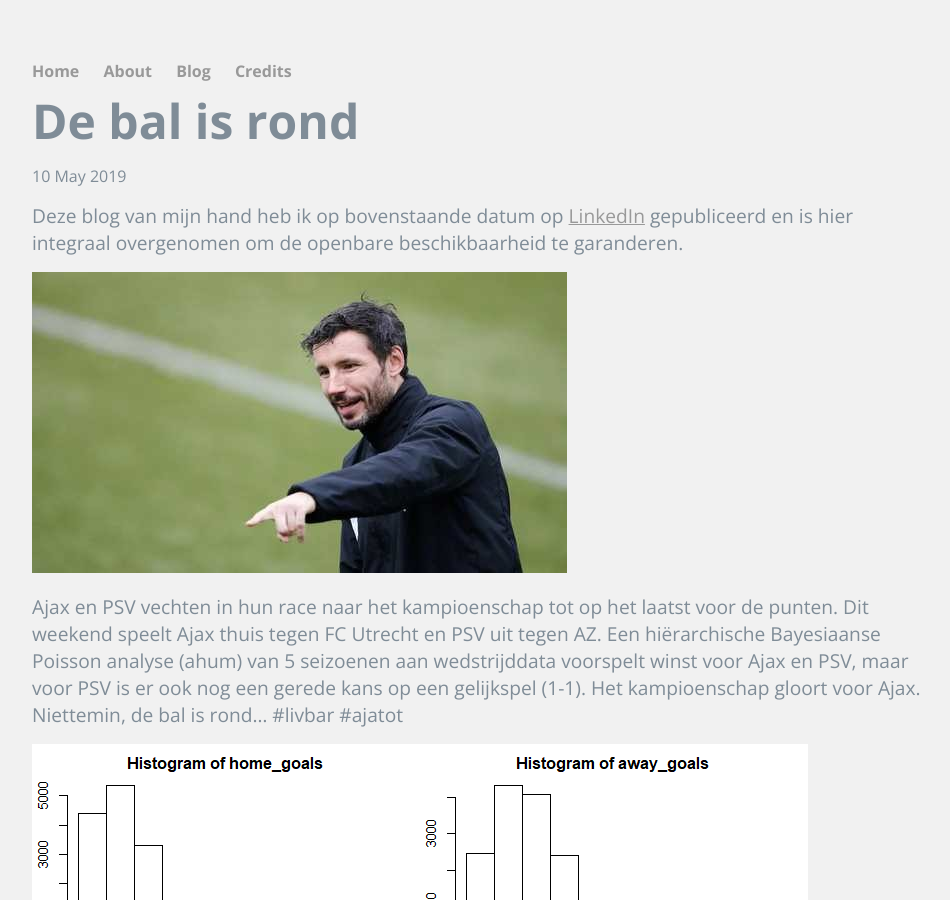
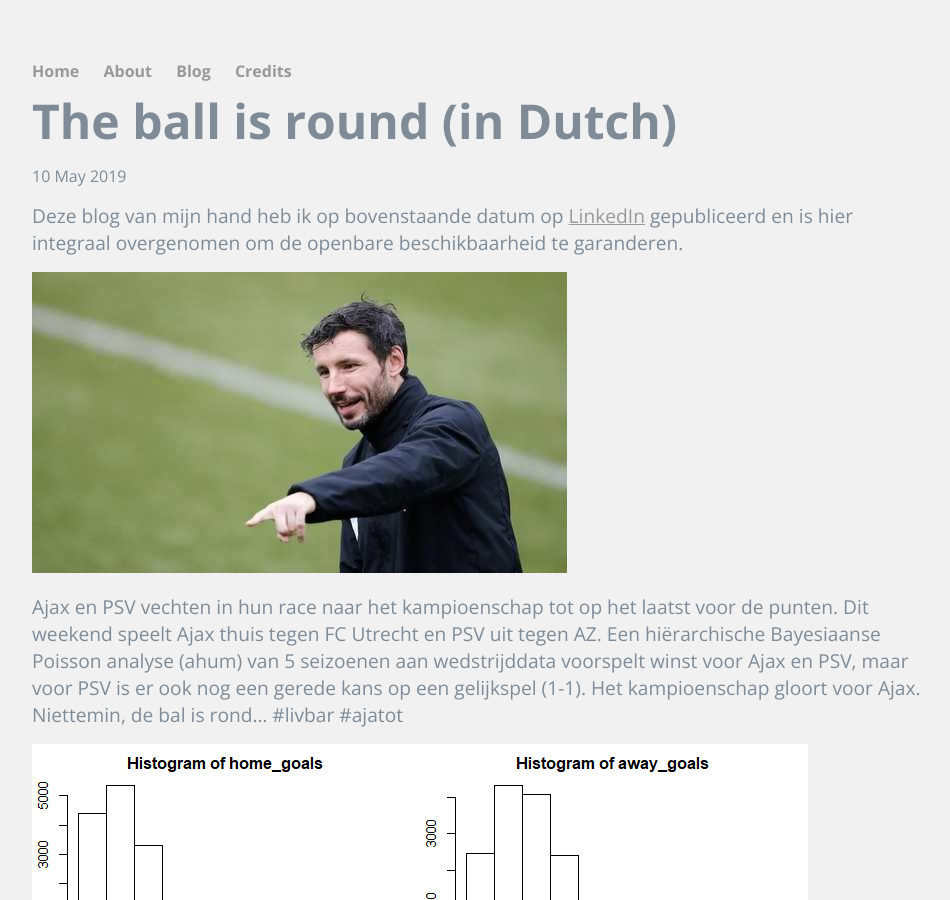
Before and after one commit to pjastam/pjastam.github.io, a Jekyll site: the page built from _posts/2019-05-10-de-bal-is-rond.md, in a window 1280 px wide and 900 px high. Shown: the whole window, without its empty margins (160-1110 px from the left). Built offline with Jekyll 4.4.1, drawn with Linux system fonts in a browser that asks for light colours; nearby versions of some CDN libraries; some web fonts are replaced; library files that are not in the unit come from our copies; comment, search, counter and statistics services are not loaded.

Commit message:
Update title

```diff
--- a/_posts/2019-05-10-de-bal-is-rond.md
+++ b/_posts/2019-05-10-de-bal-is-rond.md
@@ -1,6 +1,6 @@
 ---
 layout: post
-title: "De bal is rond"
+title: "The ball is round (in Dutch)"
 date: 2019-05-10
 comments: true
 ---
```
